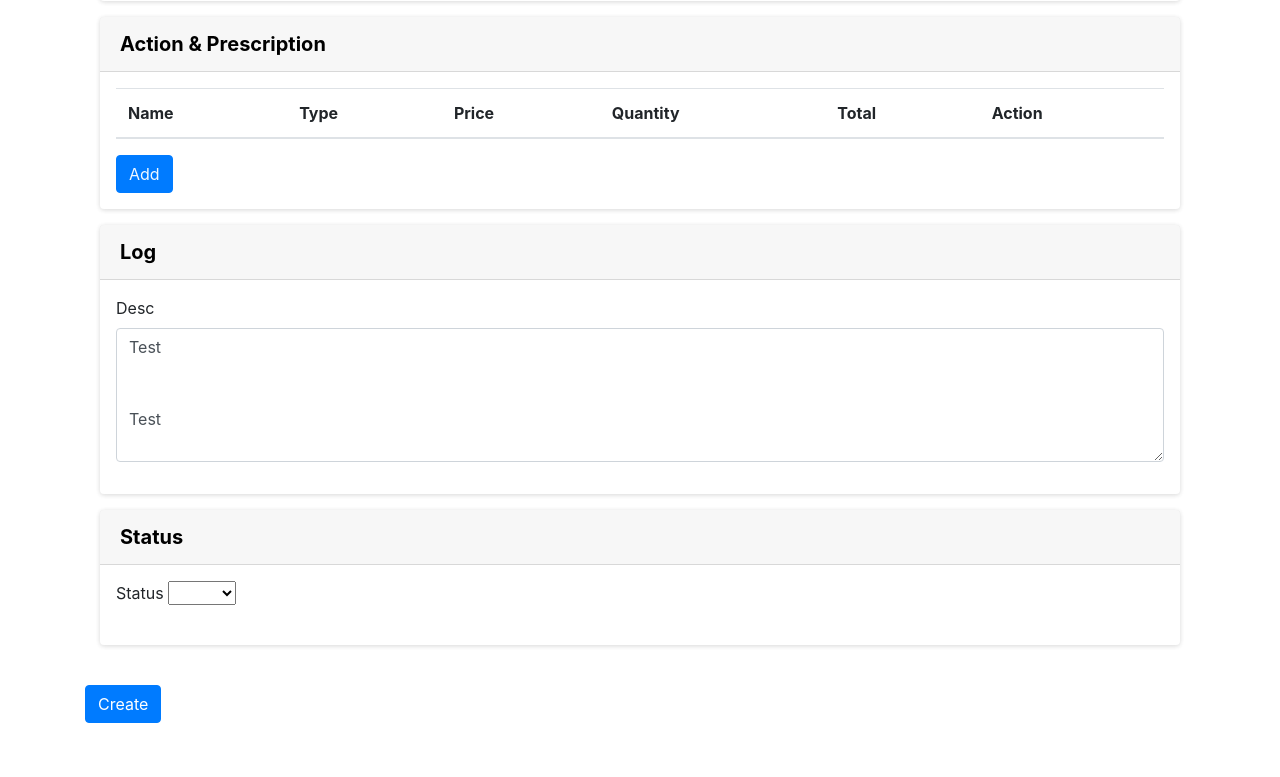
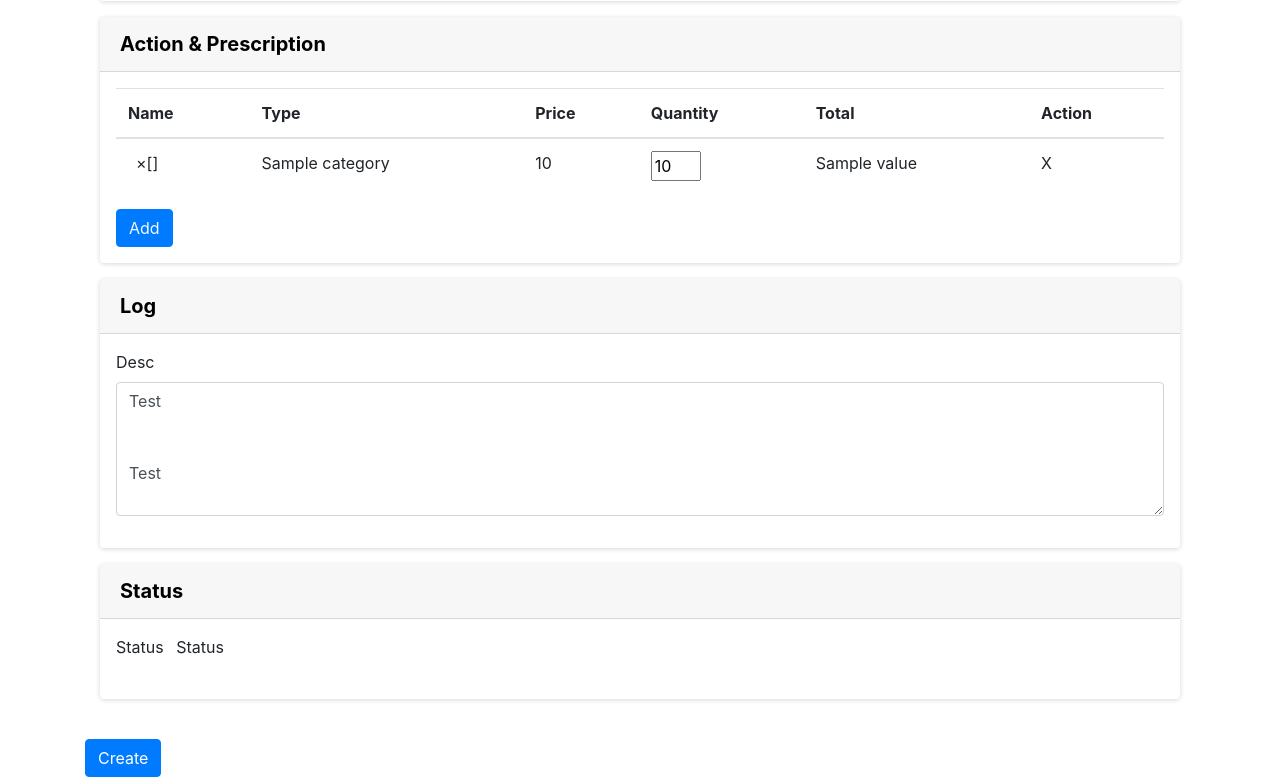
Before and after one commit to taufikfadjar/FlaskHealth, a Flask app: template flask_health/templates/treatment/entries.html in a window 1280 px wide. Shown: the part 530-1307 px from the top of the page. Before the commit the page ends 1253 px from the top, so only its background shows below. Run offline with Flask 3, Linux system fonts and the light colour scheme; the template is opened without the code that fills it: values that come from a table or form of the project are taken from there, most other values are stand-ins (such as "Sample title", 1, 10 or a date in 2020); lists and menus that the app fills with data are empty; some libraries are stand-ins or nearby versions.

Commit message:
Update treatment
Update treatment

```diff
--- a/flask_health/models/treatment.py
+++ b/flask_health/models/treatment.py
@@ -16,6 +16,6 @@
     updated_by = db.Column(db.String(100))
 
     def __repr__(self):
-        return "<Entry id:{} order_id:{} catalog_id:{} price:{}>".format(
-            self.id, self.order_id, self.catalog_id, self.price
+        return "<Entry id:{} order_id:{} catalog_id:{} value:{}>".format(
+            self.id, self.order_id, self.catalog_id, self.value
         )
--- a/flask_health/templates/treatment/entries.html
+++ b/flask_health/templates/treatment/entries.html
@@ -128,6 +128,65 @@
                         </tr>
                     </thead>
                     <tbody>
+
+                        {% for getTreatment, getCatalog in getTreatmentresult %}
+                        <tr>
+                            <td>
+                                <select data-placeholder="Choose catalog" data-allow-clear="1" name="catalog_id">
+                                    <option value=""></option>
+                                    <optgroup label="Action">
+                                        {% for catalogAction in catalogActionList %}
+
+
+                                        {% if catalogAction.id == getTreatment.catalog_id %}
+                                        <option value="{{ catalogAction.id }}"
+                                            data-typeTreatment="{{ catalogAction.category }}"
+                                            data-price="{{ catalogAction.price }}" selected>{{catalogAction.name}}
+                                        </option>
+                                        {% else %}
+                                        <option value="{{ catalogAction.id }}"
+                                            data-typeTreatment="{{ catalogAction.category }}"
+                                            data-price="{{ catalogAction.price }}">{{catalogAction.name}}</option>
+                                        {% endif %}
+
+
+
+                                        {% endfor %}
+                                    </optgroup>
+                                    <optgroup label="Prescription">
+                                        {% for catalogPrescription in catalogPrescriptionList %}
+
+                                        {% if catalogPrescription.id == getTreatment.catalog_id %}
+                                        <option value="{{ catalogPrescription.id }}"
+                                            data-typeTreatment="{{ catalogPrescription.category }}"
+                                            data-price="{{ catalogPrescription.price }}" selected>{{
+                                            catalogPrescription.name
+                                            }}</option>
+                                        {% else %}
+                                        <option value="{{ catalogPrescription.id }}"
+                                            data-typeTreatment="{{ catalogPrescription.category }}"
+                                            data-price="{{ catalogPrescription.price }}">{{
+                                            catalogPrescription.name
+                                            }}</option>
+                                        {% endif %}
+
+
+                                        {% endfor %}
+                                    </optgroup>
+                                </select>
+                            </td>
+                            <td id="typeTreatment">{{ getCatalog.category }}</td>
+                            <td id="priceTreatment">{{ getCatalog.price }}</td>
+                            <td id="quantityTreatment">
+                                <input type="number" id="inputQuantityTreatment" style="width: 50px;"
+                                    name="catalog_quantity" value="{{ getTreatment.quantity }}">
+                            </td>
+                            <td id="totalTreatment">
+                                {{ getTreatment.value }}
+                            </td>
+                            <td onclick='removeLine(this)'>X</td>
+                        </tr>
+                        {% endfor %}
 
                     </tbody>
                 </table>
@@ -292,6 +351,9 @@
 
         });
 
+        renderSelect();
+        renderQuantity();
+
         $('.datepicker').datepicker({
             language: "es",
             autoclose: true,
```
Also changed, not shown: flask_health/views/treatment.py (+13 -4 lines), flask_health/flask_health.db.
